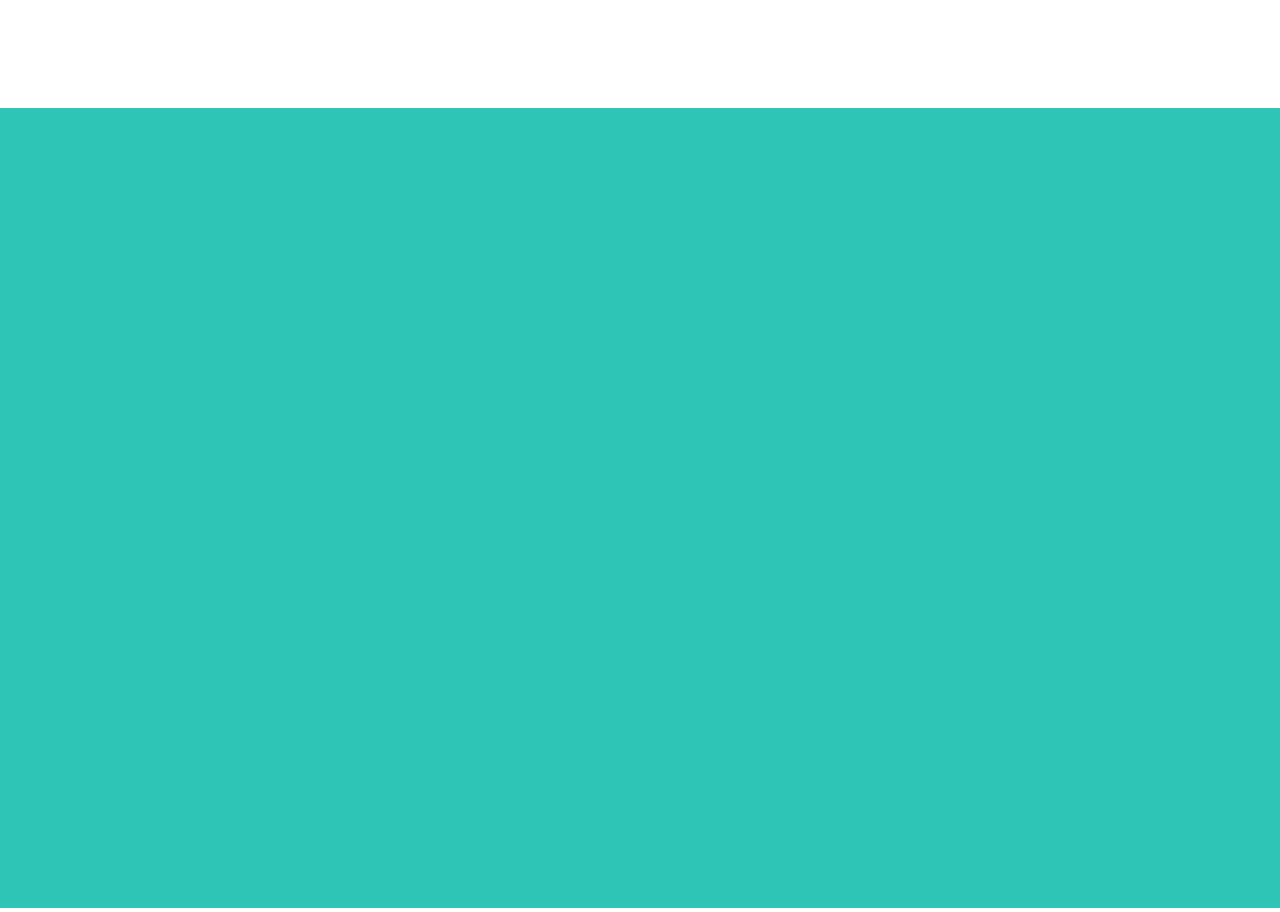
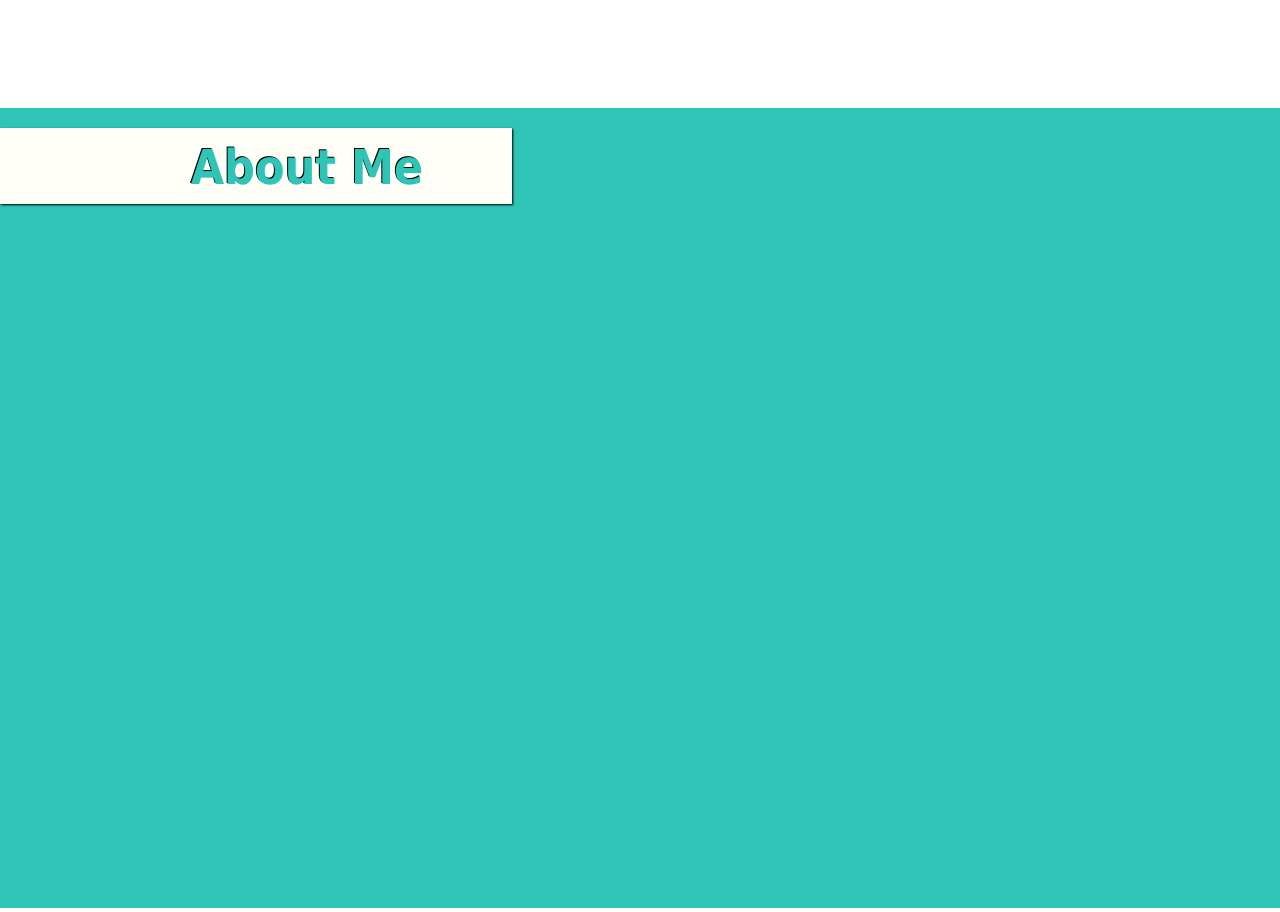
Before and after one commit to bean710/benkeener.com, a plain HTML site: page index.html in a window 1280 px wide. Shown: the part 820-1732 px from the top of the page. Drawn offline with nearby package versions, Linux system fonts and the light colour scheme.

Commit message:
Added "about me" title

```diff
--- a/index.html
+++ b/index.html
@@ -38,6 +38,9 @@
 
   <span class="aboutme full">
     <a name="aboutme"></a>
+    <ul class="amheader">
+      <li class="amribbon">About Me</li>
+    </ul>
   </span>
 
   <script src="https://unpkg.com/ionicons@4.5.10-0/dist/ionicons.js"></script>
--- a/styles/body.css
+++ b/styles/body.css
@@ -136,3 +136,46 @@ a, a:visited {
   width: 100vw;
   height: 100vh;
 }
+
+.amheader {
+  background-color: #2EC4B6;
+  margin: 0;
+  margin-top: 20px;
+  padding: 0;
+  list-style: none;
+  -ms-box-orient: horizontal;
+  display: -webkit-box;
+  display: -moz-box;
+  display: -ms-flexbox;
+  display: -moz-flex;
+  display: -webkit-flex;
+  display: flex;
+  text-align: right;
+}
+
+.amribbon {
+  box-sizing: border-box;
+  font-family: Tahoma, Geneva, sans-serif;
+  background-color: #FFFFF7;
+  margin: 0;
+  padding: 10px;
+  padding-right: 7%;
+  width: 40%;
+  font-size: 3em;
+  font-weight: 600;
+  float: right;
+  box-shadow: 1px 1px 2px black;
+  color: #000;
+}
+
+.amribbon::before {
+  font-size: 1em;
+  font-weight: 600;
+
+  position: absolute;
+  margin: 1px 0 0 1px;
+  content: "About Me";
+  color: #2EC4B6;
+  opacity: 0.2
+  filter:alpha(opacity=20);
+}
```
